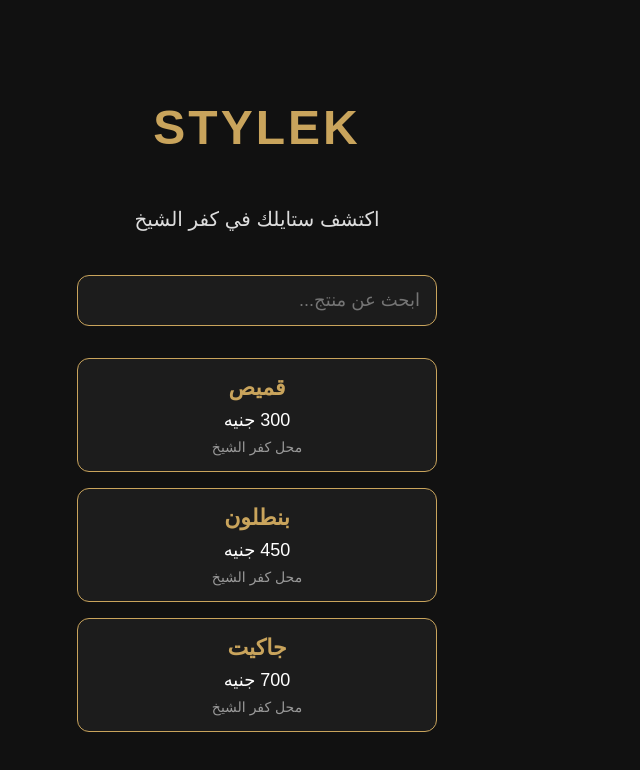
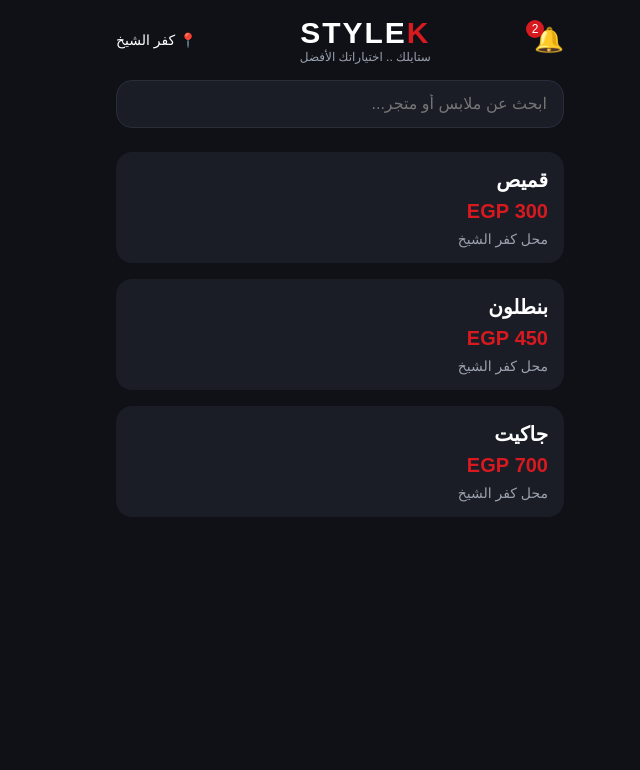
Before and after one commit to abdullaheuman09-arch/STYLEK-, a React (Vite) app: page / in a window 1280 px wide. Shown: the top 770 px of the page, without its empty margins (509-1149 px from the left). Built offline with nearby package versions, Linux system fonts and the light colour scheme.

Commit message:
lessons 9 to 11

```diff
--- a/src/App.css
+++ b/src/App.css
@@ -1,38 +1,19 @@
-.cards { display: flex; flex-direction: column; gap: 16px; margin-top: 32px; width: 100%; max-width: 360px; }
-.card { background: #1c1c1c; border: 1px solid #c9a45c; border-radius: 12px; padding: 16px; }
-.card h2 { color: #c9a45c; margin: 0 0 8px; font-size: 22px; }
-.card .price { color: #ffffff; font-size: 18px; margin: 0; }
-.card .store { color: #999999; font-size: 14px; margin: 8px 0 0; }* {
-  box-sizing: border-box;
-}
-
-body {
-  margin: 0;
-  background: #111111;
-  color: #ffffff;
-  font-family: Arial, sans-serif;
-  direction: rtl;
-}
-
-main {
-  min-height: 100vh;
-  display: flex;
-  flex-direction: column;
-  align-items: center;
-  justify-content: center;
-  text-align: center;
-  padding: 24px;
-}
-
-h1 {
-  color: #c9a45c;
-  font-size: 48px;
-  letter-spacing: 3px;
-}
-
-p {
-  font-size: 20px;
-  color: #dddddd;
-}
-.search { width: 100%; max-width: 360px; margin-top: 24px; padding: 14px 16px; border-radius: 12px; border: 1px solid #c9a45c; background: #1c1c1c; color: #ffffff; font-size: 18px; }
-.empty { color: #999999; margin-top: 24px; }
+:root { --bg: #0f1117; --card: #1a1d26; --red: #d71920; --text: #ffffff; --muted: #9aa0ad; }
+* { box-sizing: border-box; }
+body { margin: 0; background: var(--bg); color: var(--text); font-family: Arial, sans-serif; direction: rtl; }
+.app { max-width: 480px; margin: 0 auto; padding: 16px; }
+.header { display: flex; align-items: center; justify-content: space-between; }
+.bell { font-size: 24px; position: relative; }
+.badge { position: absolute; top: -6px; left: -8px; background: var(--red); color: #fff; font-size: 12px; border-radius: 50%; width: 18px; height: 18px; display: flex; align-items: center; justify-content: center; }
+.logo { text-align: center; }
+.logo h1 { margin: 0; font-size: 30px; letter-spacing: 2px; color: var(--text); }
+.logo h1 span { color: var(--red); }
+.logo p { margin: 0; font-size: 12px; color: var(--muted); }
+.city { font-size: 14px; }
+.search { width: 100%; margin-top: 16px; padding: 14px 16px; border-radius: 16px; border: 1px solid #2a2e3a; background: var(--card); color: var(--text); font-size: 16px; }
+.cards { display: flex; flex-direction: column; gap: 16px; margin-top: 24px; }
+.card { background: var(--card); border-radius: 16px; padding: 16px; }
+.card h2 { margin: 0 0 8px; font-size: 20px; }
+.card .price { color: var(--red); font-size: 20px; font-weight: bold; margin: 0; }
+.card .store { color: var(--muted); font-size: 14px; margin: 8px 0 0; }
+.empty { color: var(--muted); text-align: center; margin-top: 24px; }
--- a/src/App.tsx
+++ b/src/App.tsx
@@ -14,27 +14,37 @@ const products = [
                 );
 
                   return (
-                      <main>
-                            <h1>STYLEK</h1>
-                                  <p>اكتشف ستايلك في كفر الشيخ</p>
+                      <div className="app">
+                            <div className="header">
+                                    <div className="bell">
+                                              🔔<span className="badge">2</span>
+                                                      </div>
+                                                              <div className="logo">
+                                                                        <h1>STYLE<span>K</span></h1>
+                                                                                  <p>ستايلك .. اختياراتك الأفضل</p>
+                                                                                          </div>
+                                                                                                  <div className="city">📍 كفر الشيخ</div>
+                                                                                                        </div>
+
                                                                                                               <input
                                                                                                                       className="search"
                                                                                                                               type="text"
-                                                                placeholder="ابحث عن منتج..."
+                                                                                                                                      placeholder="ابحث عن ملابس أو متجر..."
                                                                                                                                               value={query}
                                                                                                                                                       onChange={(e) => setQuery(e.target.value)}
                                                                                                                                                             />
+
                                                                                                                                                                   <div className="cards">
                                                                                                                                                                           {results.map((product) => (
                                                                                                                                                                                     <div className="card" key={product.id}>
                                                                                                                                                                                                 <h2>{product.name}</h2>
-                                                                                                                                      <p className="price">{product.price} جنيه</p>
+                                                                                                                                                                                                            <p className="price">{product.price} EGP</p>
                                                                                                                                                                                                                         <p className="store">{product.store}</p>
                                                                                                                                                                                                                                   </div>
                                                                                                                                                                                                                                           ))}
                                                                                                                                                                                                                                                 </div>
                                                                                                                                                                                                                                                       {results.length === 0 && <p className="empty">لا توجد نتائج</p>}
-                                                                                                                                                                                    </main>
+                                                                                                                                                                                                                                                          </div>
                                                                                                                                                                                                                                                             );
                                                                                                                                                                                                                                                             }
 
```
Lines whose indentation alone changed are shown as unchanged.
